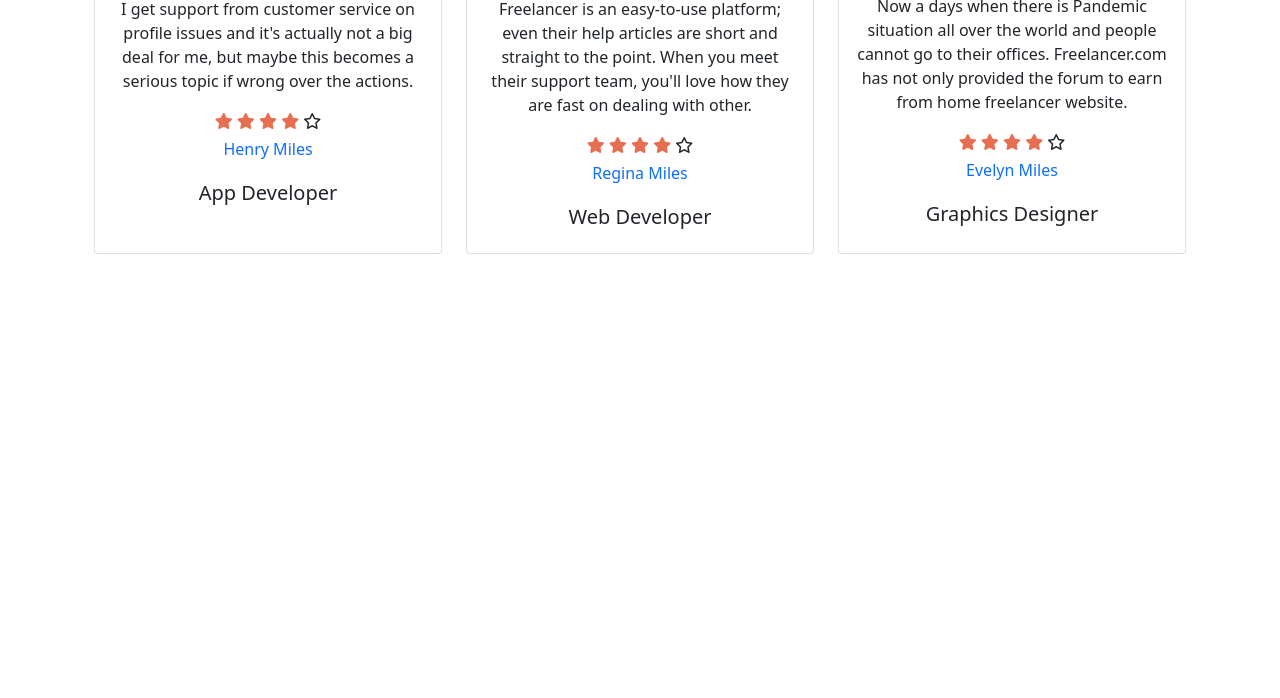
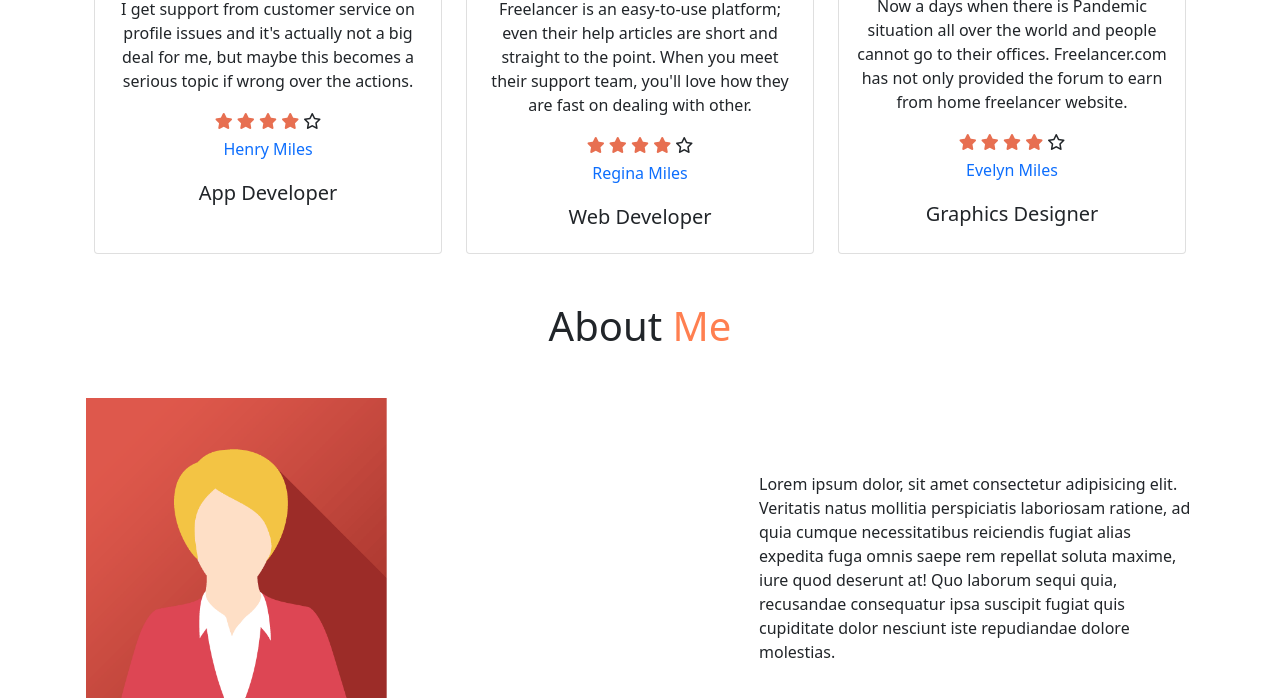
Before and after one commit to FatemaAkter11/Freelancing-Website, a plain HTML site: page index.html in a window 1280 px wide. Shown: the part 1428-2126 px from the top of the page. Before the commit the page ends 1682 px from the top, so only its background shows below. Drawn offline with nearby package versions, Linux system fonts and the light colour scheme.

Commit message:
About me done

```diff
--- a/index.html
+++ b/index.html
@@ -168,7 +168,26 @@
                         </div>
                     </div>
                 </div>
+            </div>
+        </section>
 
+        <!-- About me section -->
+        <section class="container about mt-5" id="about">
+            <h1 class="text-center">About <span class="text">Me</span></h1>
+            <div class="row mt-5">
+                <div class="col-lg-7">
+                    <div class="w-75 ms-1">
+                        <img src="./images/human.png" alt="about" height="300px">
+                    </div>
+                </div>
+                <div class="col-lg-5 ps-4 pt-4">
+                    <p style="padding-top: 50px;">Lorem ipsum dolor, sit amet consectetur adipisicing elit. Veritatis
+                        natus mollitia perspiciatis
+                        laboriosam ratione, ad quia cumque necessitatibus reiciendis fugiat alias expedita fuga omnis
+                        saepe rem repellat soluta maxime, iure quod deserunt at! Quo laborum sequi quia, recusandae
+                        consequatur ipsa suscipit fugiat quis cupiditate dolor nesciunt iste repudiandae dolore
+                        molestias.</p>
+                </div>
             </div>
         </section>
     </main>
```
